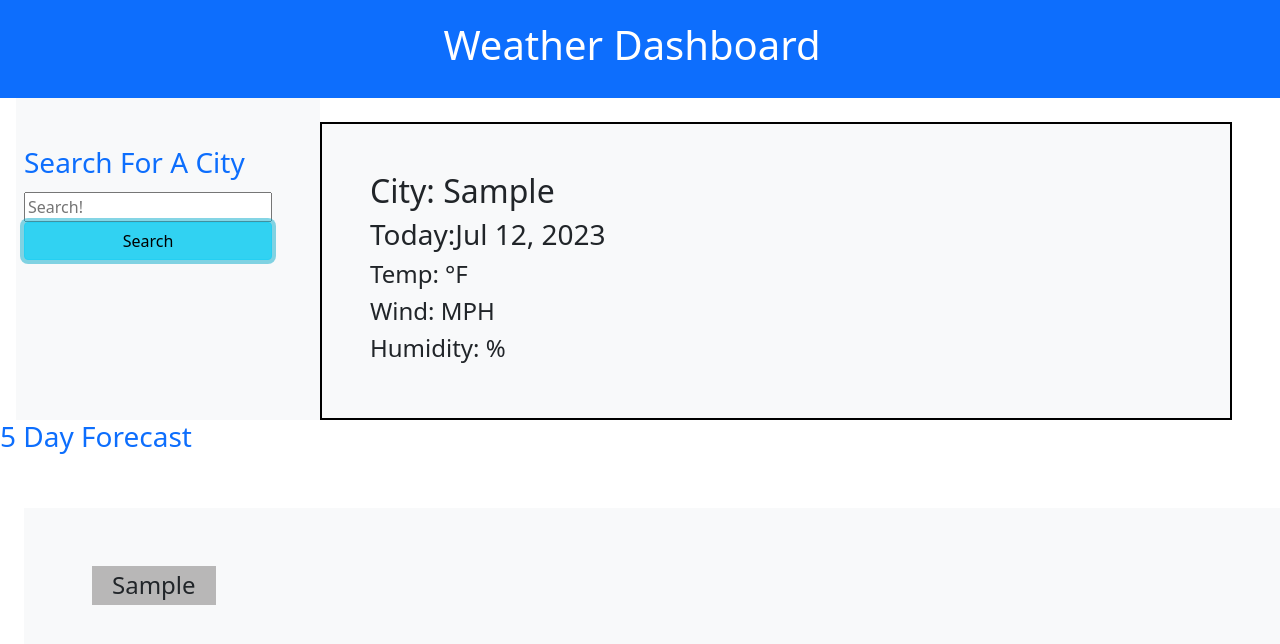
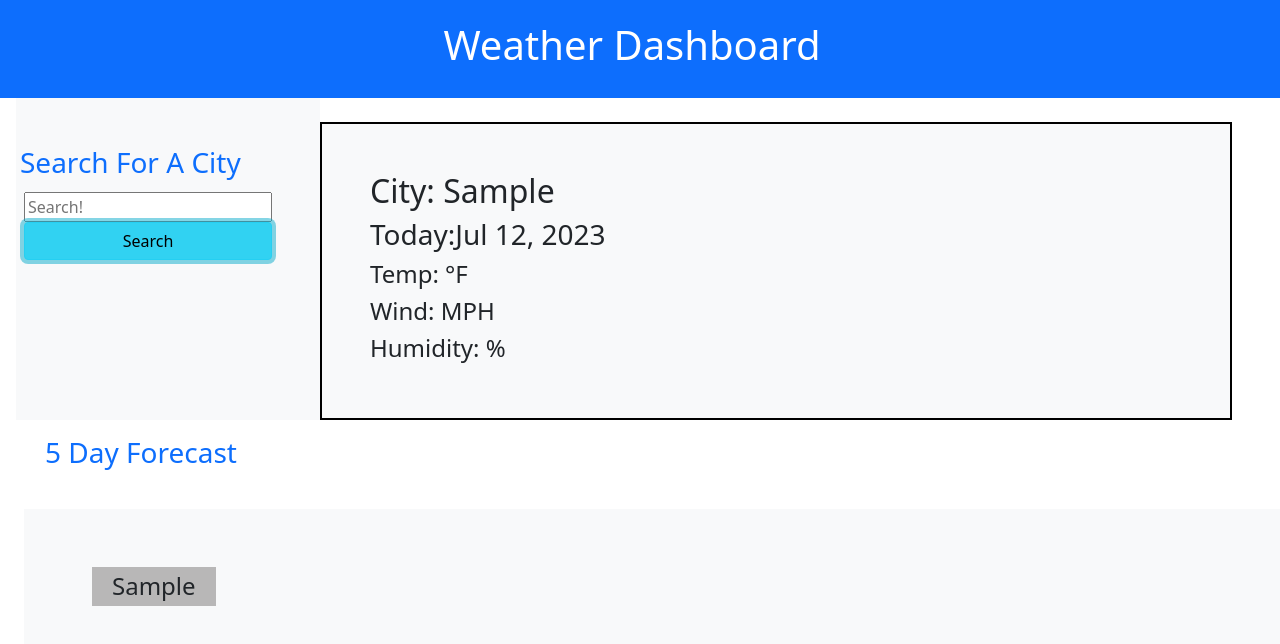
Before and after one commit to KKurzawa/C6Weather-Dashboard, a plain HTML site: page index.html in a window 1280 px wide. Both pictures are taken after typing "Sample" into the empty fields and a click on the button "Search". Shown: the top 644 px of the page. Drawn offline with nearby package versions, Linux system fonts and the light colour scheme; no server answers.

Commit message:
updated javascript

```diff
--- a/assets/css/style.css
+++ b/assets/css/style.css
@@ -1,5 +1,6 @@
 #today {
   border: 2px solid black;
+  display: none;
 }
 
 .element {
@@ -13,7 +14,7 @@
 }
 
 #cards {
-  margin: 30px 20px 0px 20px;
+  margin: 15px 20px 0px 20px;
 }
 
 .card {
@@ -21,4 +22,6 @@
 }
 
 #cardsHeader {
+  margin: 16px 20px 0 45px;
+  display: none;
 }
--- a/assets/javascript/script.js
+++ b/assets/javascript/script.js
@@ -162,5 +162,8 @@ searchBtn.addEventListener("click", function(){
   getApi(forecastURL, "forecast")
   loadStorage();
   clearText();
+  todayDisplay.style.display = "block";
+  var cardsHeader = document.querySelector("#cardsHeader");
+  cardsHeader.style.display = "block";
 
 })
--- a/index.html
+++ b/index.html
@@ -26,7 +26,7 @@
     </nav>
     <div class="d-flex g-primary ps-3 pe-5 gy-4">
         <div class="col-12 col-md-3 flex-column align-center bg-light">
-          <h3 class="text-primary text-align-center pt-5 ps-2">Search For A City</h3>
+          <h3 class="text-primary text-align-center pt-5 ps-1">Search For A City</h3>
           <form id="search-form" class="form w-100 pt-1 pe-5 ps-2">
             <input id="input" class="form-input w-100" type="text" placeholder="Search!">
             <button id="btn" type="button" class="btn btn-info btn-block w-100">Search</button>
```
